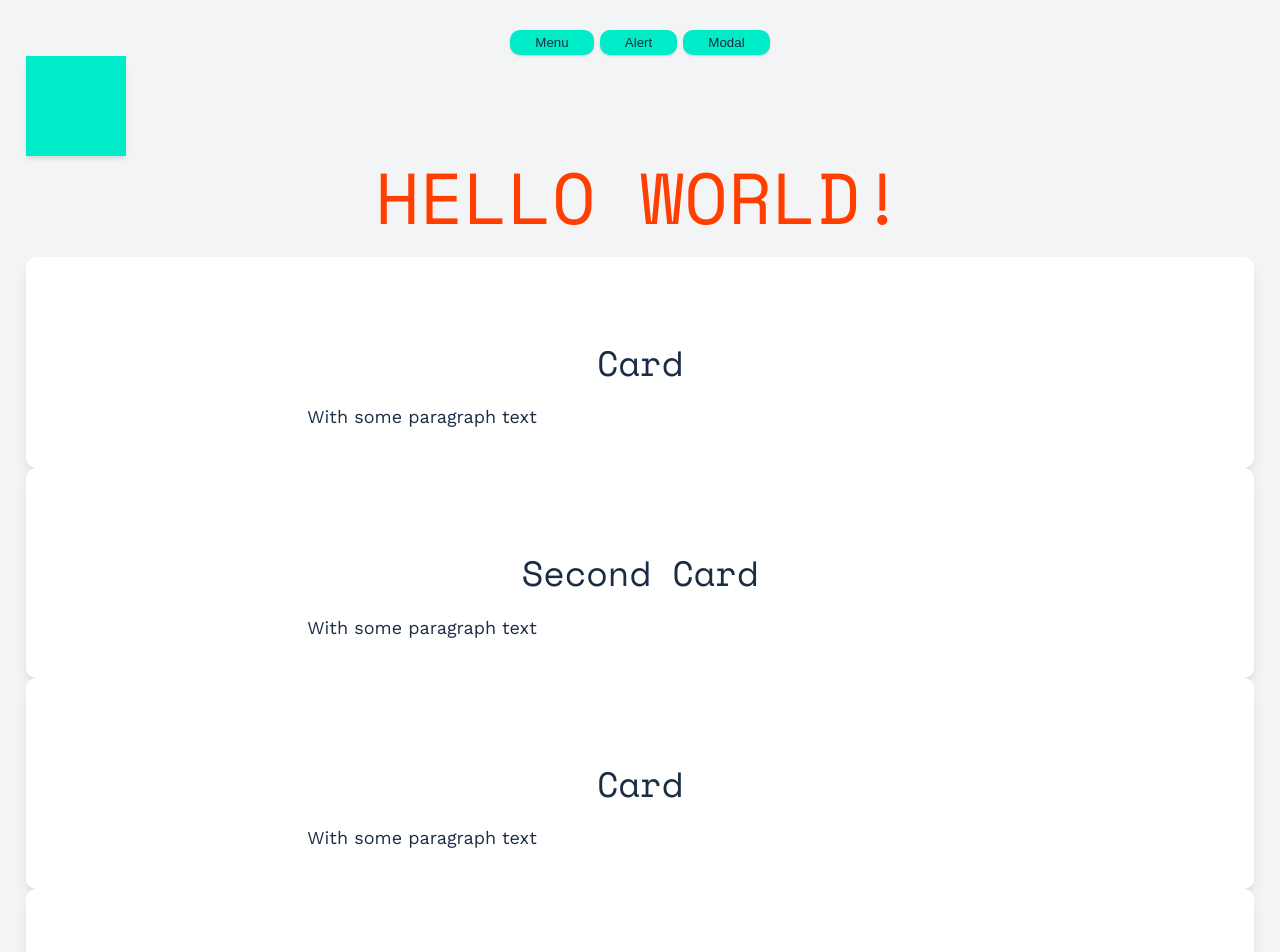
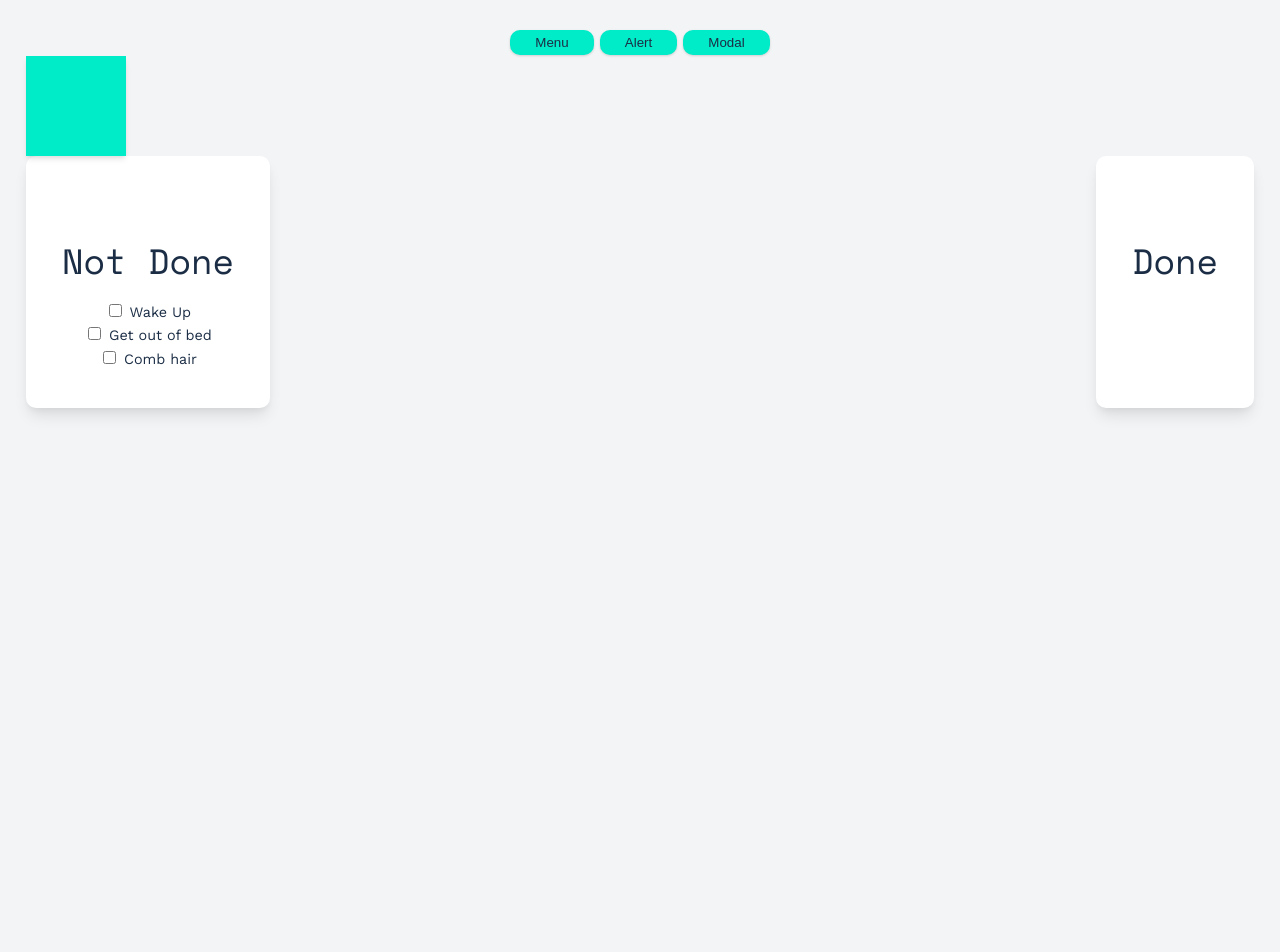
Before and after one commit to ronnyszutu/levelup-animation, a Svelte app: page / in a window 1280 px wide. Shown: the top 952 px of the page. After the commit the page ends 800 px from the top, so only its background shows below. Built offline with nearby package versions, Linux system fonts and the light colour scheme.

Commit message:
Crossfade

```diff
--- a/src/App.svelte
+++ b/src/App.svelte
@@ -6,6 +6,7 @@
 	import Toast from './Toast.svelte';
 	import Modal from './Modal.svelte';
 	import Box from './Box.svelte';
+	import Cross from './Cross.svelte';
 	import { alert } from "./alert";
 	export let name;
 
@@ -30,24 +31,6 @@
 		isModalOpen = !isModalOpen;
 	}
 
-	// onMount(() => {
-	// 	// Registers scroll events
-	// 	addScrollEvent();
-	// })
-
-	// function addScrollEvent() {
-	// 	window.addEventListener("scroll", onScroll, { passive: true });
-	// }
-
-	// function onScroll() {
-	// 	console.log(window.pageYOffset);
-	// 	const scrollPosition = window.pageYOffset;
-
-	// 	if(scrollPosition > 180) {
-	// 		isCardActive = true;
-	// 	}
-	// }
-
 	$: if (y > 180) {
 		isCardActive = true;
 	}
@@ -66,35 +49,11 @@
 
 	<Box />
 
-	{#if isReady}
+	<Cross />
+
+	<!-- {#if isReady}
 		<h1 transition:custom={{ delay: 2000 }}>Hello {name}!</h1>
-	{/if}
-
-	<div class="card">
-		<h3>Card</h3>
-		<p>With some paragraph text</p>
-	</div>
-
-	<div class:hidden={!isCardActive} class="card">
-		<h3>Second Card</h3>
-		<p>With some paragraph text</p>
-	</div>
-
-	<div class="card">
-		<h3>Card</h3>
-		<p>With some paragraph text</p>
-	</div>
-
-	<div class="card">
-		<h3>Card</h3>
-		<p>With some paragraph text</p>
-	</div>
-
-	<div class="card">
-		<h3>Card</h3>
-		<p>With some paragraph text</p>
-	</div>
-
+	{/if} -->
 
 </main>
 
--- /dev/null
+++ b/src/Cross.svelte
@@ -0,0 +1,74 @@
+<script>
+    import { crossfade,fade } from 'svelte/transition';
+
+    let todo = [
+        {
+            id: 1,
+            isDone: false,
+            text: "Wake Up",
+        },
+        {
+            id: 2,
+            isDone: false,
+            text: "Get out of bed",
+        },
+        {
+            id: 3,
+            isDone: false,
+            text: "Comb hair",
+        },
+    ];
+
+    const [ send, receive ] = crossfade({
+        fallback: fade,
+    })
+</script>
+
+<div class="flex">
+    <div class="card">
+        <h3>Not Done</h3>
+        <ul>
+            {#each todo.filter(item => !item.isDone) as item (item.id)}
+                <li
+                    in:receive={{ key: item.id }}
+                    out:send={{ key: item.id }}
+                >
+                    <label>
+                        <input bind:checked={item.isDone} type="checkbox">
+                        { item.text }
+                    </label>
+                </li>
+            {/each}
+        </ul>
+    </div>
+
+    <div class="card">
+        <h3>Done</h3>
+        <ul>
+            {#each todo.filter(item => item.isDone) as item (item.id)}
+                <li
+                    in:receive={{ key: item.id }}
+                    out:send={{ key: item.id }}
+                >
+                    <label>
+                        <input bind:checked={item.isDone} type="checkbox">
+                        { item.text }
+                    </label>
+                </li>
+            {/each}
+        </ul>
+    </div>
+</div>
+
+<style>
+    ul {
+        margin: 0;
+        list-style: none;
+        padding: 0;
+    }
+
+    li {
+        margin: 0;
+        padding: 0;
+    }
+</style>
```
